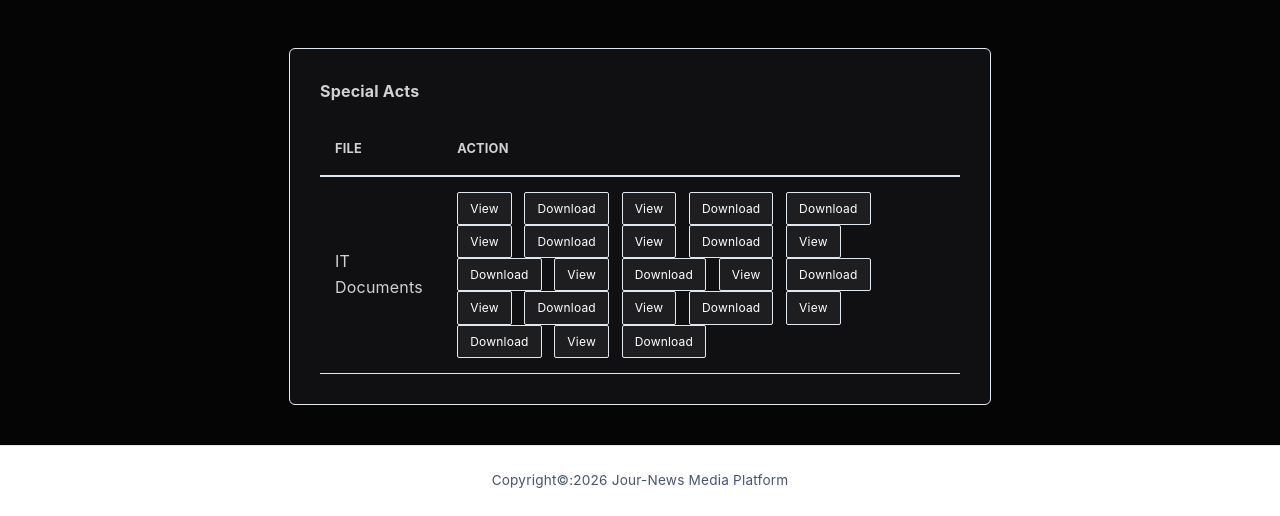
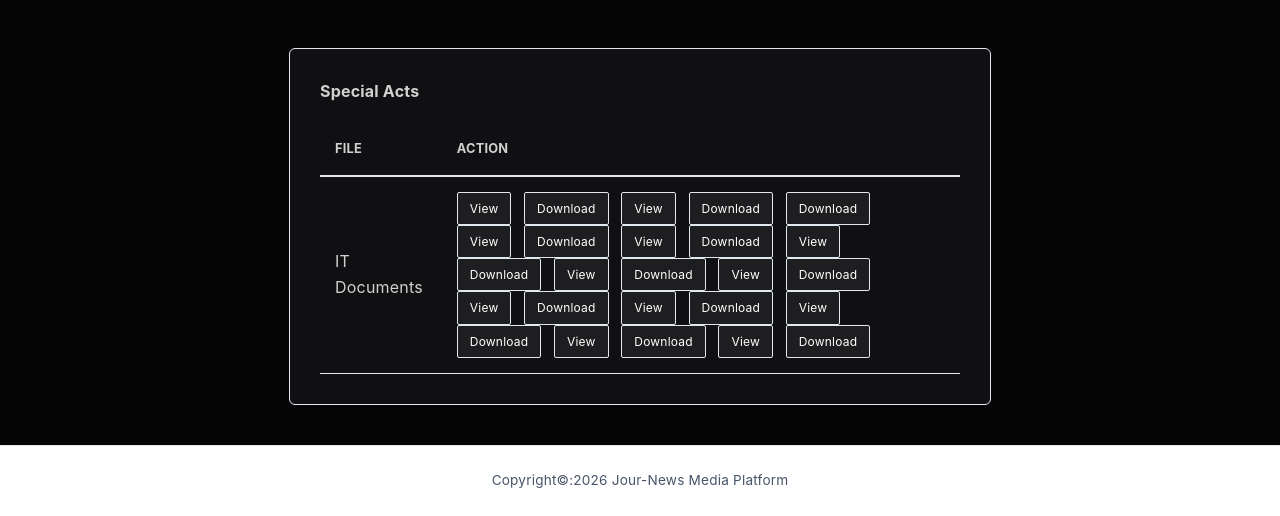
Before and after one commit to kamran94aZ/JourNEWSMedia, a website: page facts.html in a window 1280 px wide. Shown: the part 2343-2859 px from the top of the page. Drawn offline with Linux system fonts and the light colour scheme.

Commit message:
Fix HTML formatting and structure in facts.html

```diff
--- a/facts.html
+++ b/facts.html
@@ -107,6 +107,8 @@
                             <a href="factsdocument/Document 12.pdf" download>Download</a>
                             <a href="factsdocument/Strictly_Complaint_UN.pdf" target="_blank">View</a>
                             <a href="factsdocument/Strictly_Complaint_UN.pdf" download>Download</a>
+                            <a href="factsdocument/The Socar Poylmer Evidence - Copy (1).pdf" target="_blank">View</a>
+                            <a href="factsdocument/The Socar Poylmer Evidence - Copy (1).pdf" download>Download</a>
                         </td>
                     </tr>
                 </table>
```
